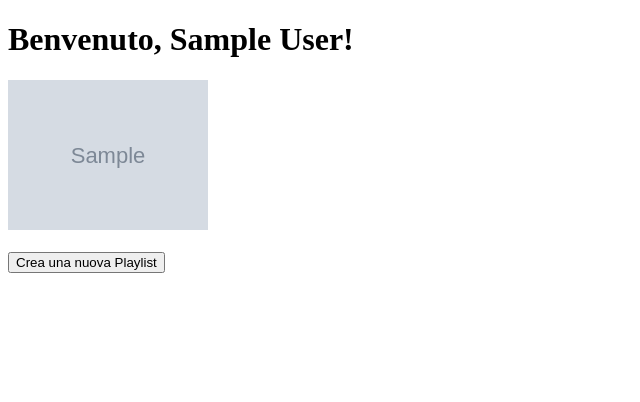
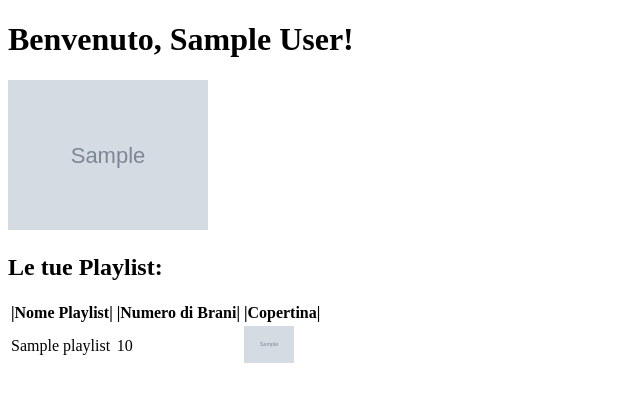
Before and after one commit to Hu-Lorenzo/spotify, a Flask app: template templates/home.html in a window 1280 px wide. Shown: the top 402 px of the page, without its empty margins (0-640 px from the left). Run offline with Flask 3, Linux system fonts and the light colour scheme; the template is opened without the code that fills it: most values are stand-ins (such as "Sample title", 1, 10 or a date in 2020); grey boxes marked "Sample" are stand-in pictures.

Commit message:
fatto parte due

```diff
--- a/app.py
+++ b/app.py
@@ -16,7 +16,8 @@ sp_oauth = SpotifyOAuth(
     client_id=SPOTIFY_CLIENT_ID,
     client_secret=SPOTIFY_CLIENT_SECRET,
     redirect_uri=SPOTIFY_REDIRECT_URI,
-    scope="playlist-modify-public playlist-modify-private user-read-private user-read-email"
+    scope="user-read-private",
+    show_dialog=True
 )
 
 @app.route('/')
@@ -37,7 +38,14 @@ def home():
     sp = spotipy.Spotify(auth=token_info['access_token']) #usiamo il token per ottenere i dati del profilo
     user_info = sp.current_user()
     print(user_info) #capiamo la struttura di user_info per usarle nel frontend
-    return render_template('home.html', user_info=user_info) #passo le info utente all'home.html
+    playlists = sp.current_user_playlists() #sempre tramite il token sp preso prima
+    playlists_info = playlists['items']
+    return render_template('home.html', user_info=user_info, playlists=playlists_info)
+
+@app.route('/logout')
+def logout():
+    session.clear() #cancelliamo l'access token salvato in session
+    return redirect(url_for('login'))
 @app.route('/create_playlist')
 def create_playlist():
     token_info = session.get('token_info')
--- a/templates/home.html
+++ b/templates/home.html
@@ -1,19 +1,44 @@
 <!DOCTYPE html>
-<html lang="it">
+
+<html lang="en">
 <head>
     <meta charset="UTF-8">
     <meta name="viewport" content="width=device-width, initial-scale=1.0">
-    <title>Spotify Playlist</title>
+    <title>Profilo Utente</title>
 </head>
 <body>
     <h1>Benvenuto, {{ user_info['display_name'] }}!</h1>
     {% if user_info['images'] %}
-        <img src="{{ user_info['images'][0]['url'] }}" width="200">
+        <img src="{{ user_info['images'][0]['url'] }}" width="200" alt="Immagine profilo">
     {% endif %}
-
-    <br><br>
-    <a href="/create_playlist">
-        <button>Crea una nuova Playlist</button>
-    </a>
+    <h2>Le tue Playlist:</h2>
+    {% if playlists %}
+        <table>
+            <thead>
+                <tr>
+                    <th>|Nome Playlist|</th>
+                    <th>|Numero di Brani|</th>
+                    <th>|Copertina|</th>
+                </tr>
+            </thead>
+            <tbody>
+                {% for playlist in playlists %}
+                    <tr>
+                        <td>{{ playlist['name'] }}</td>
+                        <td>{{ playlist['tracks']['total'] }}</td>
+                    <td>
+                        {% if playlist['images'] %}
+                            <img src="{{ playlist['images'][0]['url'] }}" width="50" alt="Copertina playlist">
+                        {% else %}
+                            Nessuna immagine
+                        {% endif %}
+                    </td>
+                </tr>
+             {% endfor %}
+        </tbody>
+    </table>
+{% else %}
+    <p>Non hai playlist disponibili.</p>
+{% endif %}
 </body>
 </html>
```
Also changed, not shown: 1 other file.
